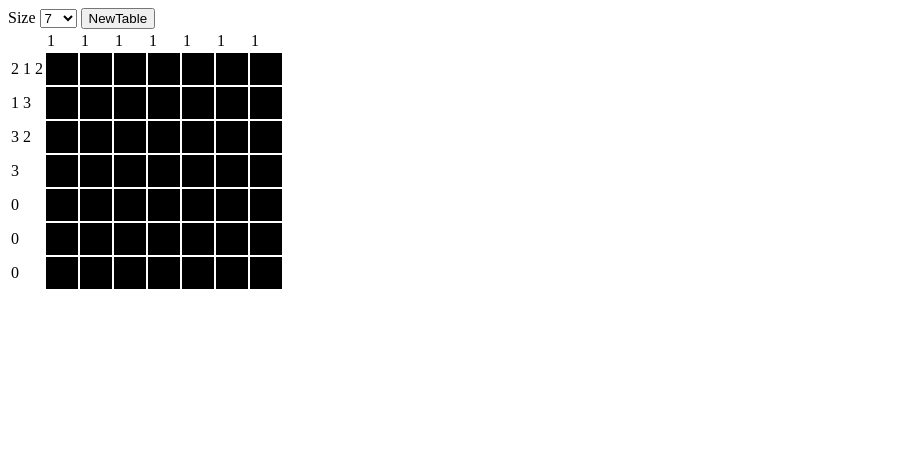
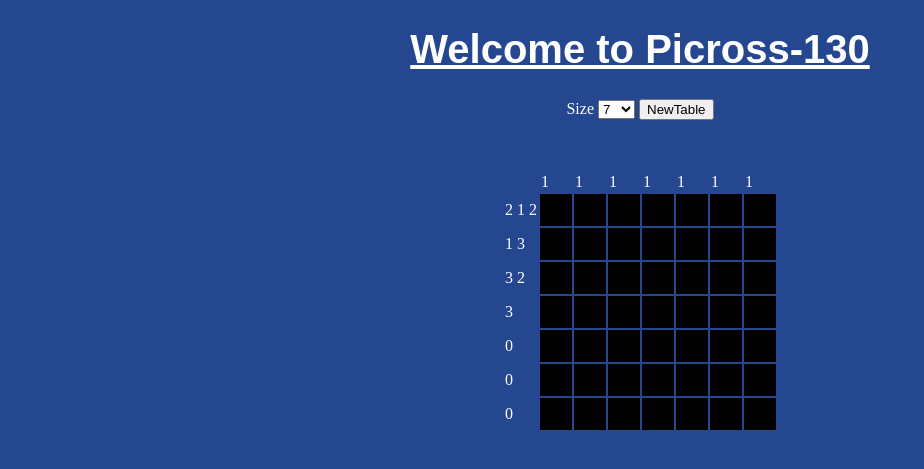
Before and after one commit to EMauricio1102/Picross_130, a PHP site: page /Picros.php in a window 1280 px wide. Shown: the top 469 px of the page, without its empty margins (0-924 px from the left). Run offline with PHP 8.4, Linux system fonts and the light colour scheme.

Commit message:
Updated PicrossReg.php and Picros.php
Connect the registration form to where it will lead to the Picross game upon completing the registration form.

```diff
--- a/Projects/Picros.php
+++ b/Projects/Picros.php
@@ -12,15 +12,36 @@
 			transform: rotate(90deg);
 			transform-origin: left top 0;
 		}
+		body{
+			background-color: #24478f;
+			color: white;
+		}
+		h1{
+			font-size: 40px;
+			font-family: Arial, Helvetica, sans-serif;
+			text-align: center;
+			text-decoration: underline;
+		}
+		#textOptions{
+			text-align: center;
+			padding-bottom: 50px;
+		}
+		table{
+			margin-left: auto;
+			margin-right: auto;
+		}
 	</style>
 </head>
 <body onload="makeTable()">
+	<h1> Welcome to Picross-130 </h1>
+    <div id="textOptions">
 		<label>Size</label>
 		<select id="selectTable">
 			<option value="7">7</option>
 			<option value="13">13</option>
 		</select>
 		<button onclick="makeTable()">NewTable</button>
+	</div>
 	<table id="tableCreate"></table>
 	<script
 			  src="https://code.jquery.com/jquery-3.3.1.min.js"
@@ -28,24 +49,17 @@
 			  crossorigin="anonymous"></script>
 
 	<script type="text/javascript">
-
 		var sampleArray = [];
 		var topNums = [];
 		var sideNums = [];
-
 		function makeTable() {
 			$('#tableCreate').empty();
-
 			var options = $('#selectTable option:selected');
-
 			var values = $.map(options ,function(option) {
    		 		return option.value;
 			});
-
 			var tableSet = values;
-
 			makePico(tableSet);
-
 			$('#tableCreate').append("<tbody>");
 			$('#tableCreate').append("<tr id=\"tr" + 0 + "" + 0 + "\"></tr>");
 			$("#tr00").append("<td></td>");
@@ -61,7 +75,6 @@
 			}
 			$('#tableCreate').append("</tbody>");
 		}
-
 		function changeColor(i,j) {
 			var colorIndex = "#td"+i+"_"+j;
 			if (sampleArray[i][j]) {
@@ -70,11 +83,8 @@
 				$(colorIndex).css("background-color", "grey");
 			}
 		}
-
 		function makePico(dimensions) {
-
 			hotSpoints = dimensions * (dimensions/3);
-
 			for (var i = 0; i < dimensions; i++) {
 				sampleArray[i] = []
 				for (var j = 0; j < dimensions; j++) {
@@ -87,16 +97,12 @@
 					}
 				}
 			}
-
 			getSideNums(sampleArray);
 			console.log(sampleArray);
 			console.log(sideNums);
-
 		}
-
 		function getSideNums(PicoArray) {
 			sideNums = [];
-
 			for (var i = 0; i < PicoArray.length; i++) {
 				sideNums[i] = "";
 				var conNum = 0;
@@ -119,7 +125,6 @@
 				}
 			}
 		}
-
 	</script>
 </body>
 </html>
--- a/Projects/PicrossReg.php
+++ b/Projects/PicrossReg.php
@@ -18,7 +18,7 @@ if ($_SERVER['REQUEST_METHOD'] == 'POST'){
 
 		if($mysqli->query($sql) === true){
 			$_SESSION['message'] = "Registration Successful! $username is added to the database!";
-			header("location: welcome.php");
+			header("location: picros.php");
 		}
 		else{
 			$_SESSION['message'] = "User can NOT be added to the database.";
```
Lines whose indentation alone changed are shown as unchanged.
